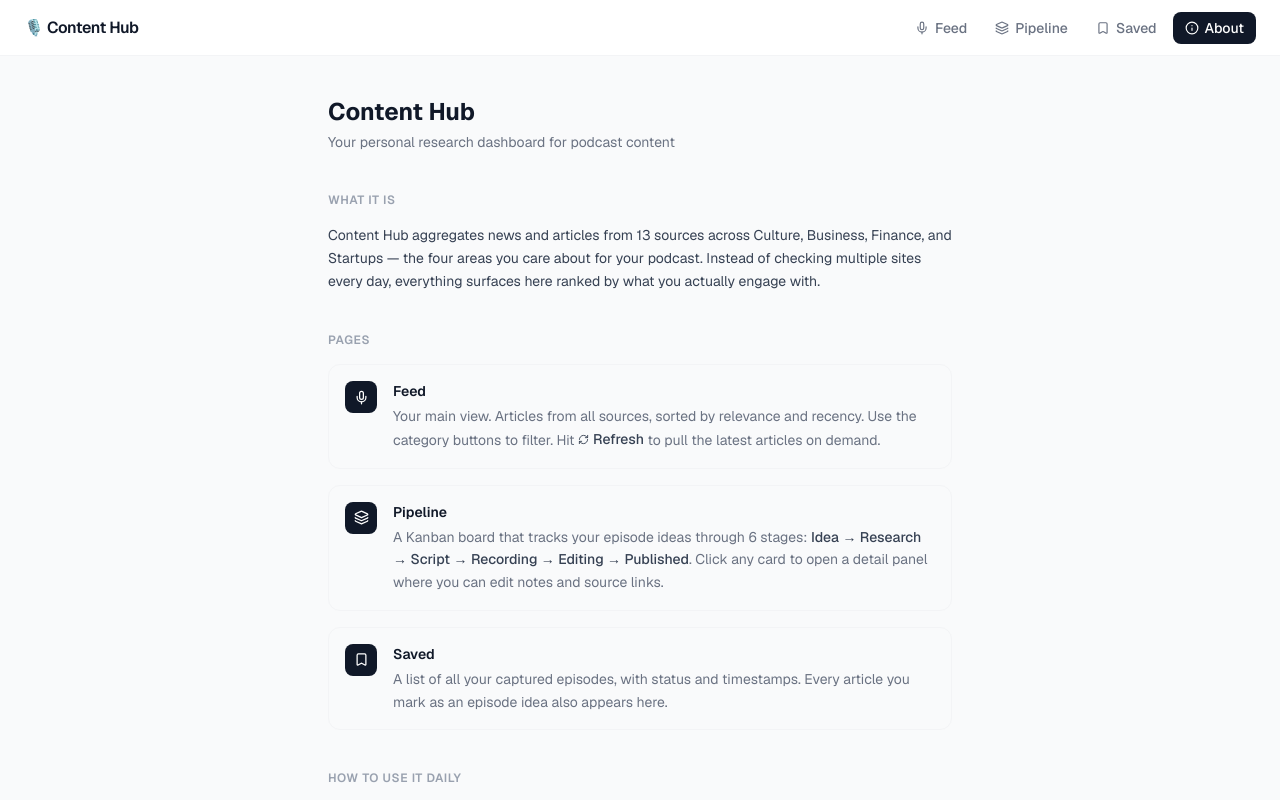
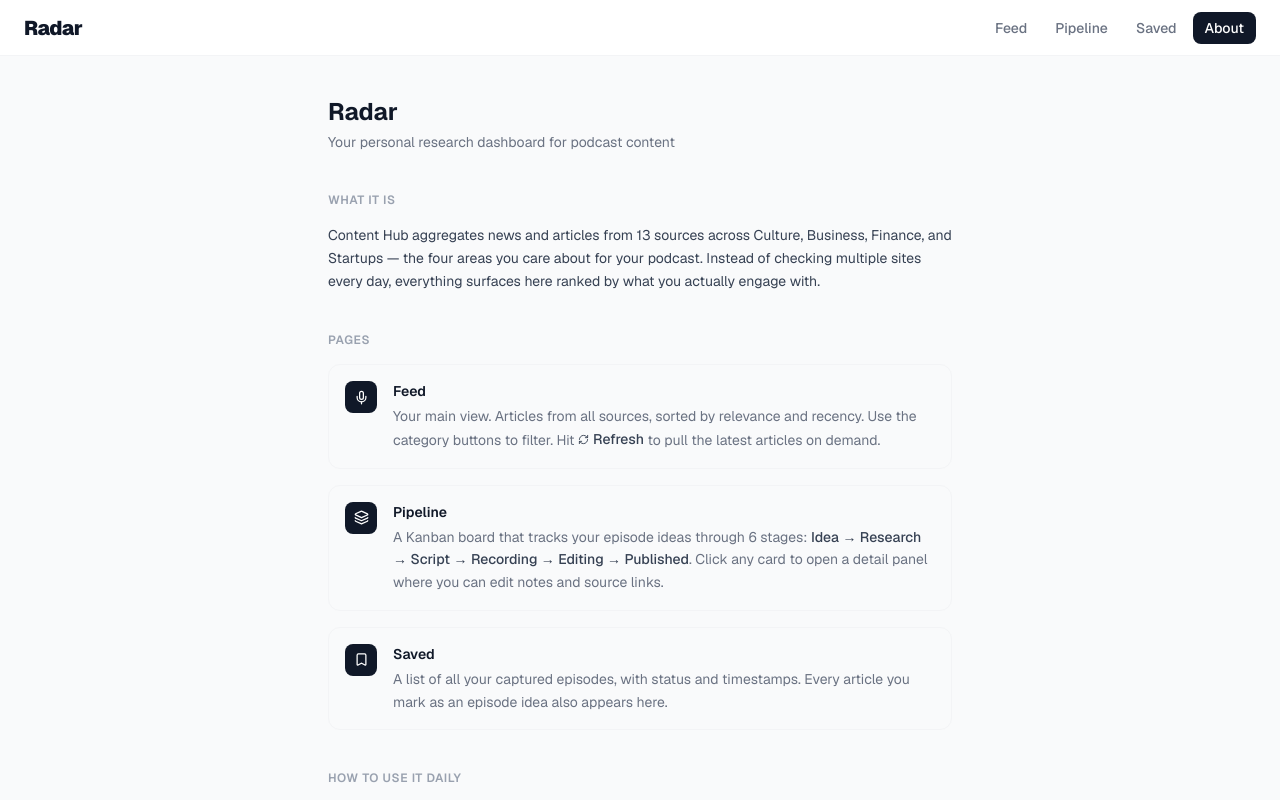
Before and after one commit to 2005yoheiUBC/podcast-hub, a Next.js app: page /about in a window 1280 px wide. Shown: the top 800 px of the page. Built offline with nearby package versions, Linux system fonts and the light colour scheme.

Commit message:
rename to Radar, clean up nav wordmark
Co-Authored-By: Claude Sonnet 4.6 <noreply@anthropic.com>

```diff
--- a/app/about/page.tsx
+++ b/app/about/page.tsx
@@ -3,7 +3,7 @@ import { Mic, Layers, Bookmark, RefreshCw, Brain, Database } from 'lucide-react'
 export default function AboutPage() {
   return (
     <div className="max-w-2xl mx-auto px-6 pt-10 pb-20">
-      <h1 className="text-2xl font-bold text-gray-900 mb-1">Content Hub</h1>
+      <h1 className="text-2xl font-bold text-gray-900 mb-1">Radar</h1>
       <p className="text-gray-500 text-sm mb-10">Your personal research dashboard for podcast content</p>
 
       {/* What it is */}
--- a/app/layout.tsx
+++ b/app/layout.tsx
@@ -6,7 +6,7 @@ import "./globals.css";
 const geist = Geist({ subsets: ["latin"] });
 
 export const metadata: Metadata = {
-  title: "Content Hub",
+  title: "Radar",
   description: "Your personal podcast research dashboard",
 };
 
--- a/components/Nav.tsx
+++ b/components/Nav.tsx
@@ -1,32 +1,32 @@
 'use client'
 import Link from 'next/link'
 import { usePathname } from 'next/navigation'
-import { Mic, Layers, Bookmark, Info } from 'lucide-react'
 
 const links = [
-  { href: '/', label: 'Feed', icon: Mic },
-  { href: '/pipeline', label: 'Pipeline', icon: Layers },
-  { href: '/saved', label: 'Saved', icon: Bookmark },
-  { href: '/about', label: 'About', icon: Info },
+  { href: '/', label: 'Feed' },
+  { href: '/pipeline', label: 'Pipeline' },
+  { href: '/saved', label: 'Saved' },
+  { href: '/about', label: 'About' },
 ]
 
 export default function Nav() {
   const path = usePathname()
   return (
     <nav className="fixed top-0 left-0 right-0 z-50 bg-white border-b border-gray-100 px-6 h-14 flex items-center justify-between">
-      <span className="font-semibold text-gray-900 tracking-tight">🎙️ Content Hub</span>
+      <Link href="/" className="text-xl font-black text-gray-900 tracking-tight">
+        Radar
+      </Link>
       <div className="flex gap-1">
-        {links.map(({ href, label, icon: Icon }) => (
+        {links.map(({ href, label }) => (
           <Link
             key={href}
             href={href}
-            className={`flex items-center gap-1.5 px-3 py-1.5 rounded-lg text-sm font-medium transition-colors ${
+            className={`px-3 py-1.5 rounded-lg text-sm font-medium transition-colors ${
               path === href
                 ? 'bg-gray-900 text-white'
                 : 'text-gray-500 hover:text-gray-900 hover:bg-gray-100'
             }`}
           >
-            <Icon size={14} />
             {label}
           </Link>
         ))}
```
